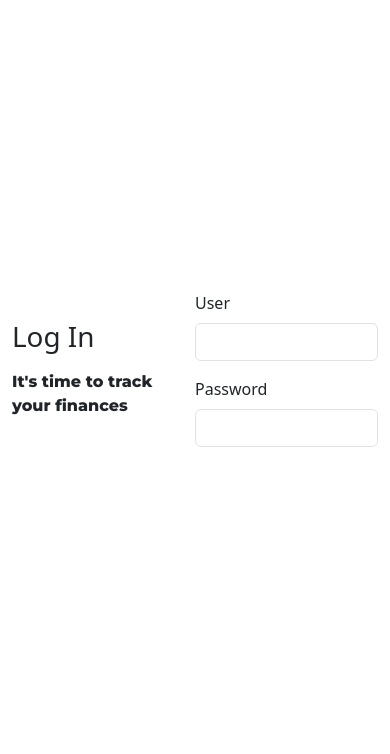
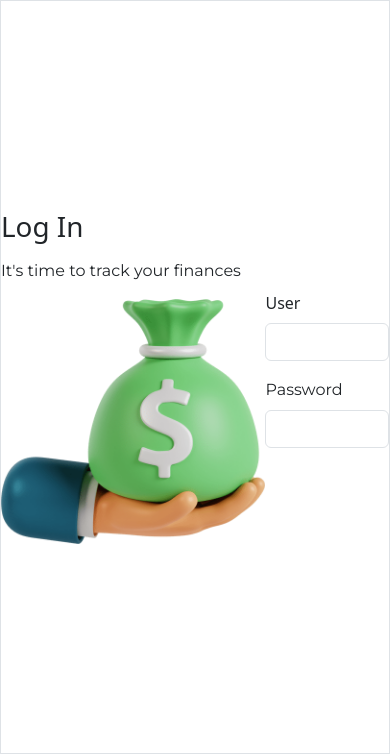
Before and after one commit to OLuizFernando/fintrack, a Flask app: page /login in a window 390 px wide. Shown: the part 90-844 px from the top of the page. Run offline with Flask 3, Linux system fonts and the light colour scheme.

Commit message:
make `login` page responsive and add an image

```diff
--- a/static/css/style.css
+++ b/static/css/style.css
@@ -1,3 +1,10 @@
+.montserrat-regular {
+  font-family: "Montserrat", sans-serif;
+  font-optical-sizing: auto;
+  font-weight: 400;
+  font-style: normal;
+}
+
 .montserrat-semibold {
   font-family: "Montserrat", sans-serif;
   font-optical-sizing: auto;
--- a/templates/dashboard.html
+++ b/templates/dashboard.html
@@ -1,8 +1,4 @@
-{% extends 'layout.html' %}
-
-{% block title %} Dashboard {% endblock %}
-
-{% block main %}
+{% extends 'layout.html' %} {% block title %} Dashboard {% endblock %} {% block content %}
 
 <h1 class="montserrat-medium my-5">Dashboard</h1>
 
--- a/templates/login.html
+++ b/templates/login.html
@@ -1,23 +1,20 @@
-{% extends 'layout.html' %}
+{% extends 'layout.html' %} {% block title %} Log In {% endblock %} {% block content %}
 
-{% block title %} Log In {% endblock %}
-
-{% block content %}
-
-<main class="container flex-grow-1 d-flex flex-column justify-content-center">
-    <div class="d-flex flex-row align-items-center">
-        <div class="col">
+<main class="flex-grow-1 d-flex flex-column justify-content-center align-items-center border">
+  <div class="d-flex align-items-center">
+    <div class="me-md-3">
       <h1 class="montserrat-black mb-3">Log In</h1>
-            <p class="montserrat-extrabold">It's time to track your finances</p>
+      <p class="montserrat-regular">It's time to track your finances</p>
+      <img class="img-fluid" src="../static/images/cash_bag.png" alt="Cash bag emoji" />
     </div>
-        <div class="col">
+    <div class="ms-md-3">
       <div class="mb-3">
         <label for="userInput" class="form-label">User</label>
-                <input type="text" class="form-control" id="userInput">
+        <input type="text" class="form-control" id="userInput" />
       </div>
       <div class="mb-3">
-                <label for="passwordInput" class="form-label">Password</label>
-                <input type="password" class="form-control" id="passwordInput">
+        <label for="passwordInput" class="form-label montserrat-regular">Password</label>
+        <input type="password" class="form-control montserrat-regular" id="passwordInput" />
       </div>
     </div>
   </div>
```
Also changed, not shown: static/images/cash_bag.png (added), templates/layout.html (indentation only). Lines whose indentation alone changed are shown as unchanged.
